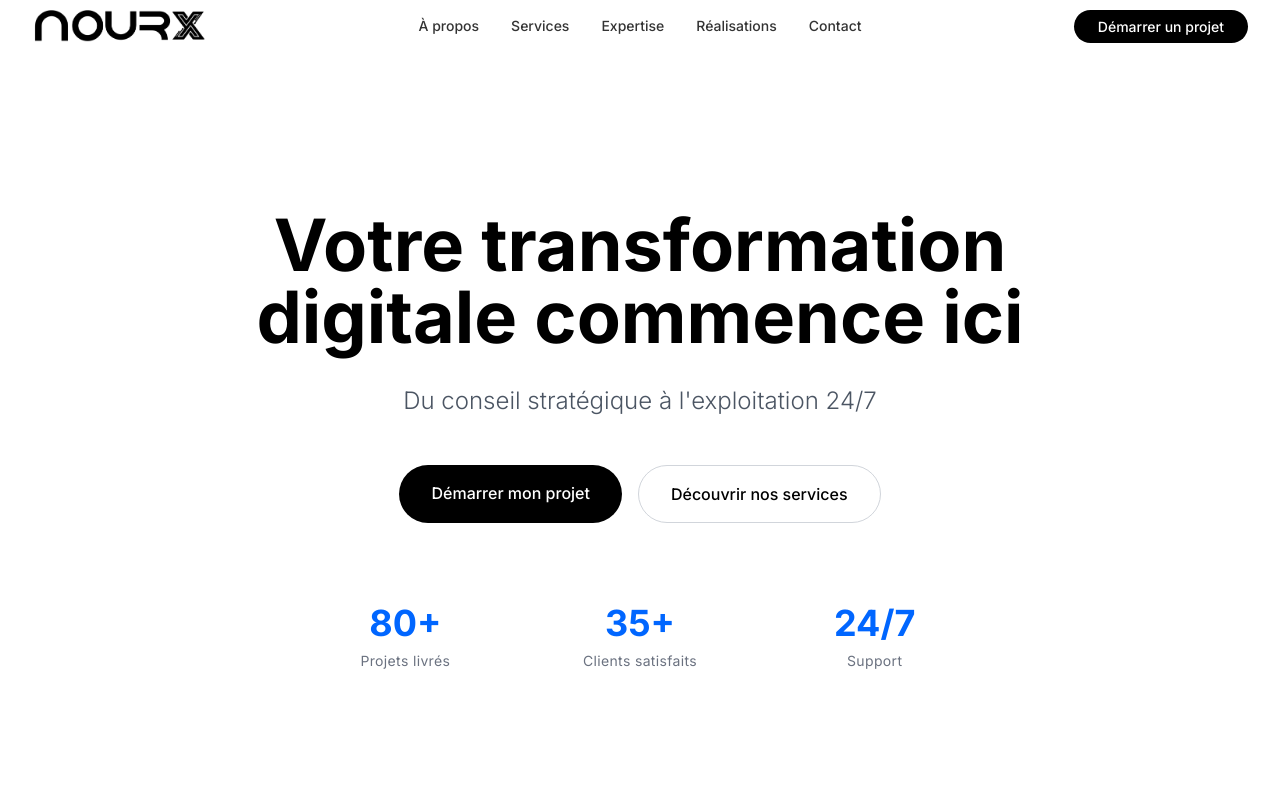
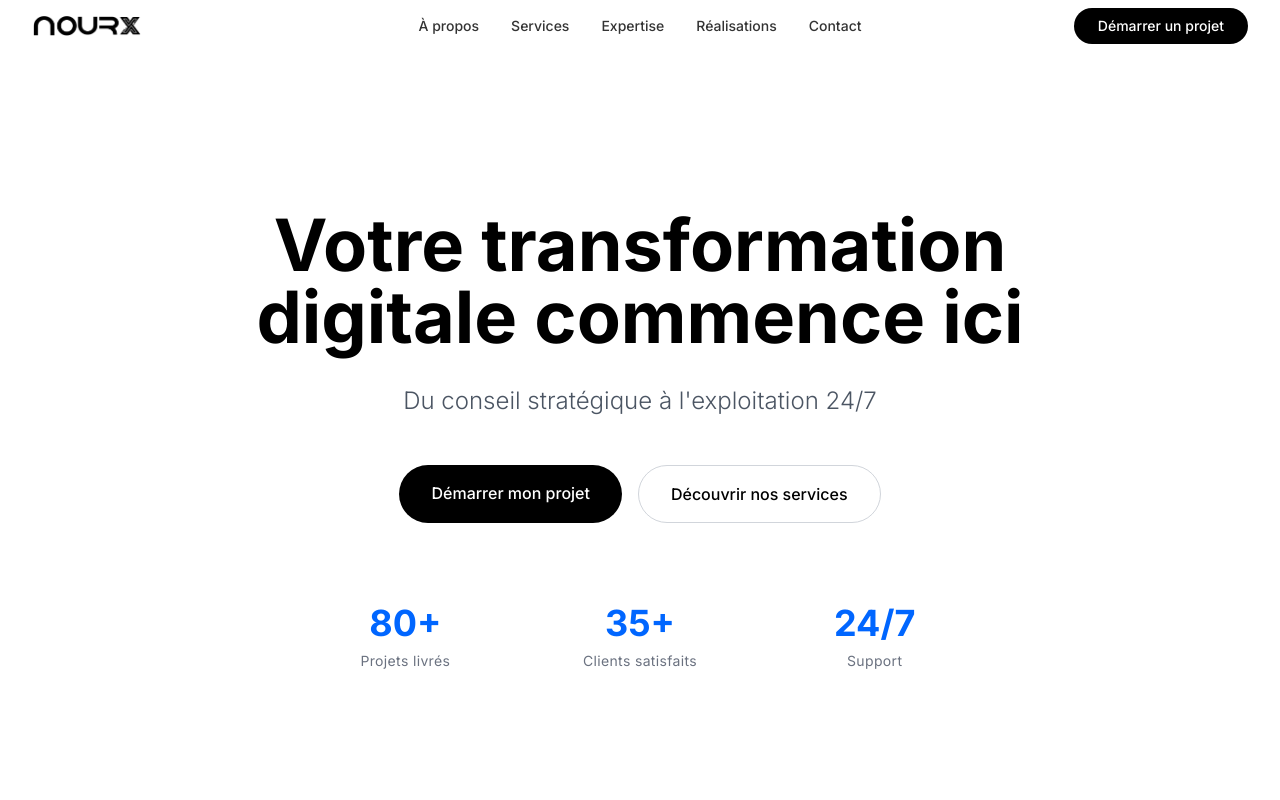
Before and after one commit to cheickh003/nourx-website, a Next.js app: page / in a window 1280 px wide. Shown: the top 800 px of the page. Built offline with nearby package versions, Linux system fonts and the light colour scheme.

Commit message:
maj logo

```diff
--- a/components/Header.tsx
+++ b/components/Header.tsx
@@ -50,15 +50,15 @@ export default function Header() {
         isVisible ? 'translate-y-0' : '-translate-y-full'
       )}
     >
-      <nav className="max-w-6xl mx-auto px-6 sm:px-8 flex items-center justify-center py-6 sm:py-4">
+      <nav className="max-w-6xl mx-auto px-6 sm:px-8 flex items-center justify-center py-5 sm:py-4">
         {/* Logo */}
-        <Link href="/" className="absolute left-6 sm:left-8">
+        <Link href="/" className="absolute left-6 sm:left-8 flex items-center">
           <Image
             src="/logo-nourx.png"
             alt="Nourx"
-            width={80}
-            height={26}
-            className="h-6 sm:h-8 w-auto transition-opacity hover:opacity-80"
+            width={60}
+            height={20}
+            className="h-4 sm:h-5 w-auto transition-opacity hover:opacity-80"
             priority
           />
         </Link>
@@ -78,7 +78,7 @@ export default function Header() {
         </div>
 
         {/* Right CTA */}
-        <div className="absolute right-6 sm:right-8 hidden md:block">
+        <div className="absolute right-6 sm:right-8 hidden md:flex items-center">
           <Link
             href="/contact"
             className="px-6 py-2 bg-nourx-black text-white text-sm font-medium rounded-full hover:bg-nourx-blue transition-all duration-300 hover:scale-105"
```
